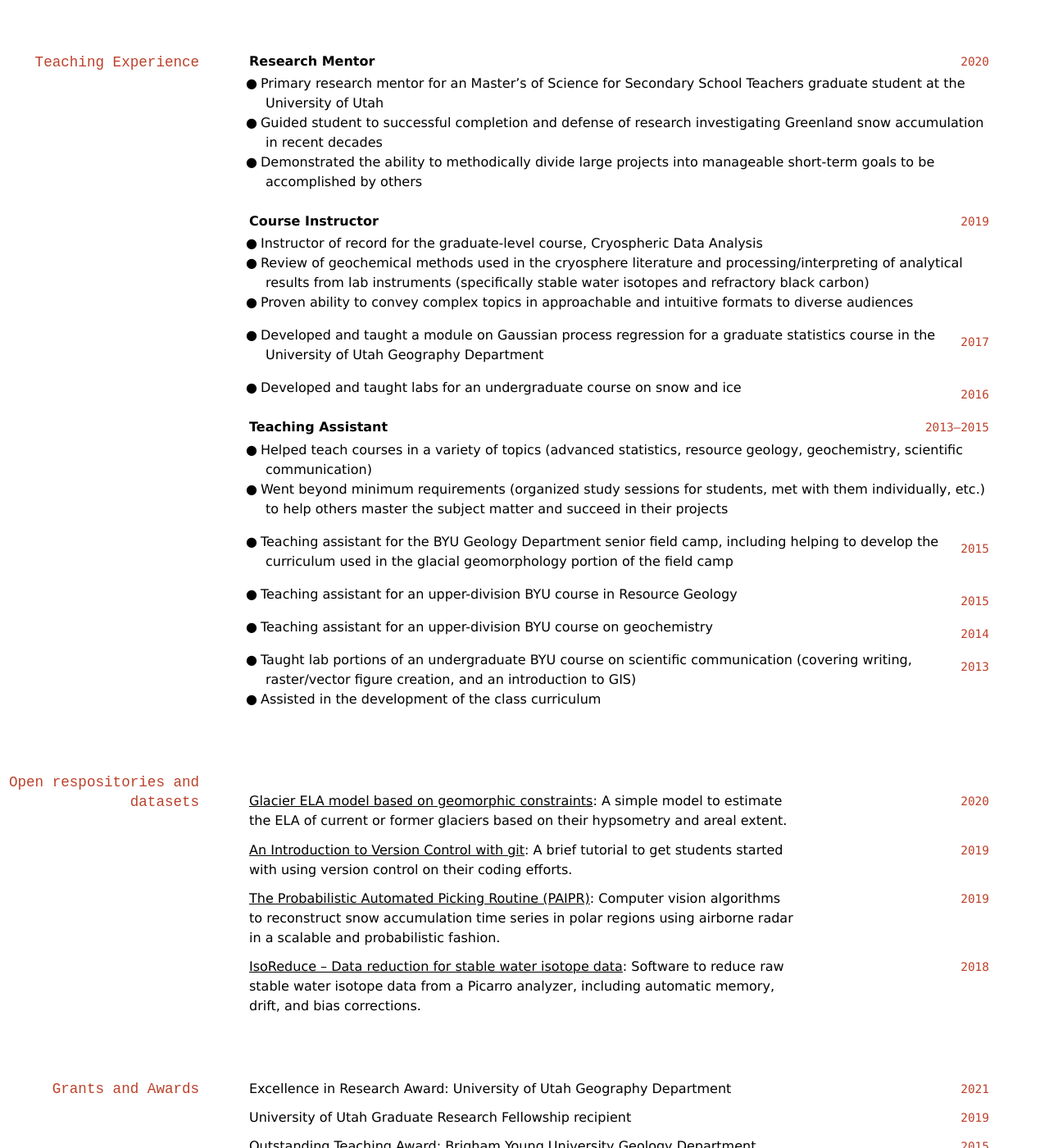
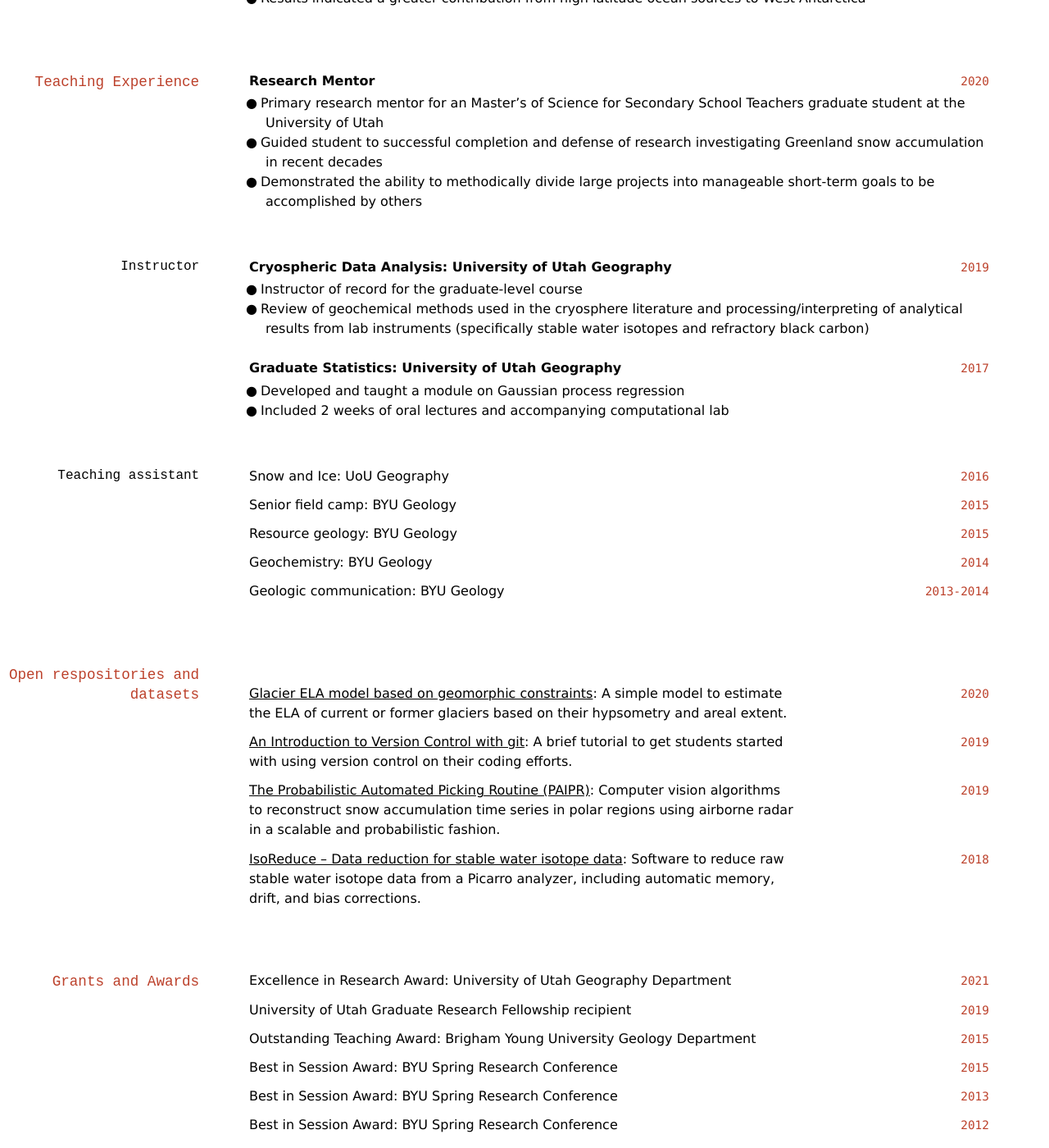
Before and after one commit to durbank/durbank.github.io, a Jekyll site: the page built from cv/cv.md, in a window 1280 px wide and 1400 px high, scrolled down 3549 px. Shown: the whole window at 82% size. Built offline with Jekyll 4.4.1, drawn with Linux system fonts in a browser that asks for light colours; some of the changed text lies outside the part shown.

Commit message:
Updates CV to complete functioning version

```diff
--- a/cv/cv.md
+++ b/cv/cv.md
@@ -5,27 +5,30 @@
 ---
 
 # Durban G. Keeler
+\
+Glaciologist and climate scientist specializing in remote sensing, computational modeling, and machine learning
 
-Glaciologist and climate scientist specializing in remote sensing and machine learning.
+[Email](durban.keeler@gmail.com) \| [GitHub](https://github.com/durbank) \| [Website](https://durbank.github.io/)
 
-[My Email](durban.keeler@gmail.com) \| [My Github](https://github.com/durbank)
+<!-- **Email:** [durban.keeler@gmail.com](durban.keeler@gmail.com) &ensp; &emsp; **Website:** [https://durbank.github.io/](https://durbank.github.io/) \
+**Github:** [https://github.com/durbank](https://github.com/durbank) &emsp; -->
 
 ## Education
 
 `2021`
-**Ph.D.** &emsp;&emsp;&emsp;&emsp;&emsp; **_University of Utah_**\
-*Discipline: Geography*\
-*Emphasis: Glaciology and climatology*
+**Ph.D.** &emsp;&emsp;&emsp;&emsp;&emsp; **University of Utah**\
+Discipline: Geography\
+Emphasis: Glaciology and climatology
 
 `2015`
-**M.S.** &emsp;&emsp;&emsp;&emsp;&emsp; **_Brigham Young University_**\
-*Discipline: Geology*\
-*Emphasis: Alpine glaciology and paleoclimate*
+**M.S.** &emsp;&emsp;&emsp;&emsp;&emsp; **Brigham Young University**\
+Discipline: Geology\
+Emphasis: Alpine glaciology and paleoclimate
 
 `2013`
-**B.S.** &emsp;&emsp;&emsp;&emsp;&emsp; **_Brigham Young University_**\
-*Discipline: Geology*\
-*Minor: Physics*
+**B.S.** &emsp;&emsp;&emsp;&emsp;&emsp; **Brigham Young University**\
+Discipline: Geology\
+Minor: Physics
 
 ## Publications
 
@@ -121,7 +124,6 @@
 - Permitted direct quantitative climatic assessments across diverse regions and settings compared to more traditional qualitative approaches
 - Additionally provided robust uncertainty quantification, allowing for more detailed risk and sensitivity assessment
 
-
 `2012-2013`
 **Glacier melt modeling and improved temperature index models**
 
@@ -143,39 +145,43 @@
 - Guided student to successful completion and defense of research investigating Greenland snow accumulation in recent decades
 - Demonstrated the ability to methodically divide large projects into manageable short-term goals to be accomplished by others
 
+### Instructor
+
 `2019`
-**Course Instructor**
+**Cryospheric Data Analysis: University of Utah Geography**
 
-- Instructor of record for the graduate-level course, Cryospheric Data Analysis
+- Instructor of record for the graduate-level course
 - Review of geochemical methods used in the cryosphere literature and processing/interpreting of analytical results from lab instruments (specifically stable water isotopes and refractory black carbon)
-- Proven ability to convey complex topics in approachable and intuitive formats to diverse audiences
+<!-- - Proven ability to convey complex topics in approachable and intuitive formats to diverse audiences -->
 
 `2017`
-- Developed and taught a module on Gaussian process regression for a graduate statistics course in the University of Utah Geography Department
+**Graduate Statistics: University of Utah Geography**
+
+- Developed and taught a module on Gaussian process regression
+- Included 2 weeks of oral lectures and accompanying computational lab
+
+<!-- `2015`
+**Senior field camp: BYU Geology**
+
+- Teaching assistant for the BYU Geology Department senior field camp, including helping to develop the curriculum used in the glacial geomorphology portion of the
+field camp -->
+
+### Teaching assistant
 
 `2016`
-- Developed and taught labs for an undergraduate course on snow and ice
-
-`2013–2015`
-**Teaching Assistant**
-
-- Helped teach courses in a variety of topics (advanced statistics, resource geology, geochemistry, scientific communication)
-- Went beyond minimum requirements (organized study sessions for students, met with them individually, etc.) to help others master the subject matter and succeed in their projects
-<!-- - Proven ability to work patiently and empathically with individuals and groups. -->
+Snow and Ice: UoU Geography
 
 `2015`
-- Teaching assistant for the BYU Geology Department senior field camp, including helping to develop the curriculum used in the glacial geomorphology portion of the
-field camp
+Senior field camp: BYU Geology
 
 `2015`
-- Teaching assistant for an upper-division BYU course in Resource Geology
+Resource geology: BYU Geology
 
 `2014`
-- Teaching assistant for an upper-division BYU course on geochemistry
+Geochemistry: BYU Geology
 
-`2013`
-- Taught lab portions of an undergraduate BYU course on scientific communication (covering writing, raster/vector figure creation, and an introduction to GIS)
-- Assisted in the development of the class curriculum
+`2013-2014`
+Geologic communication: BYU Geology
 
 ## Open respositories and datasets
 
```
Also changed, not shown: cv/resume.md (+1 -1 lines).
